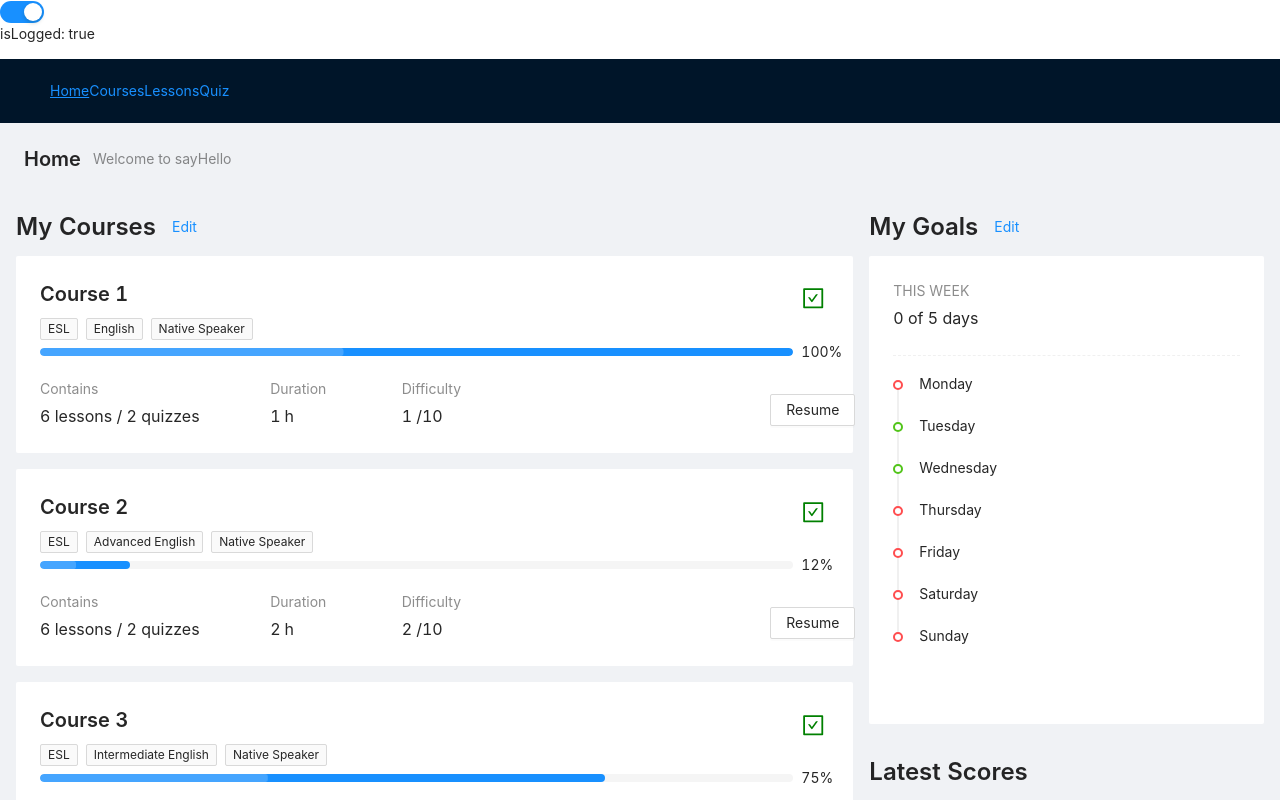
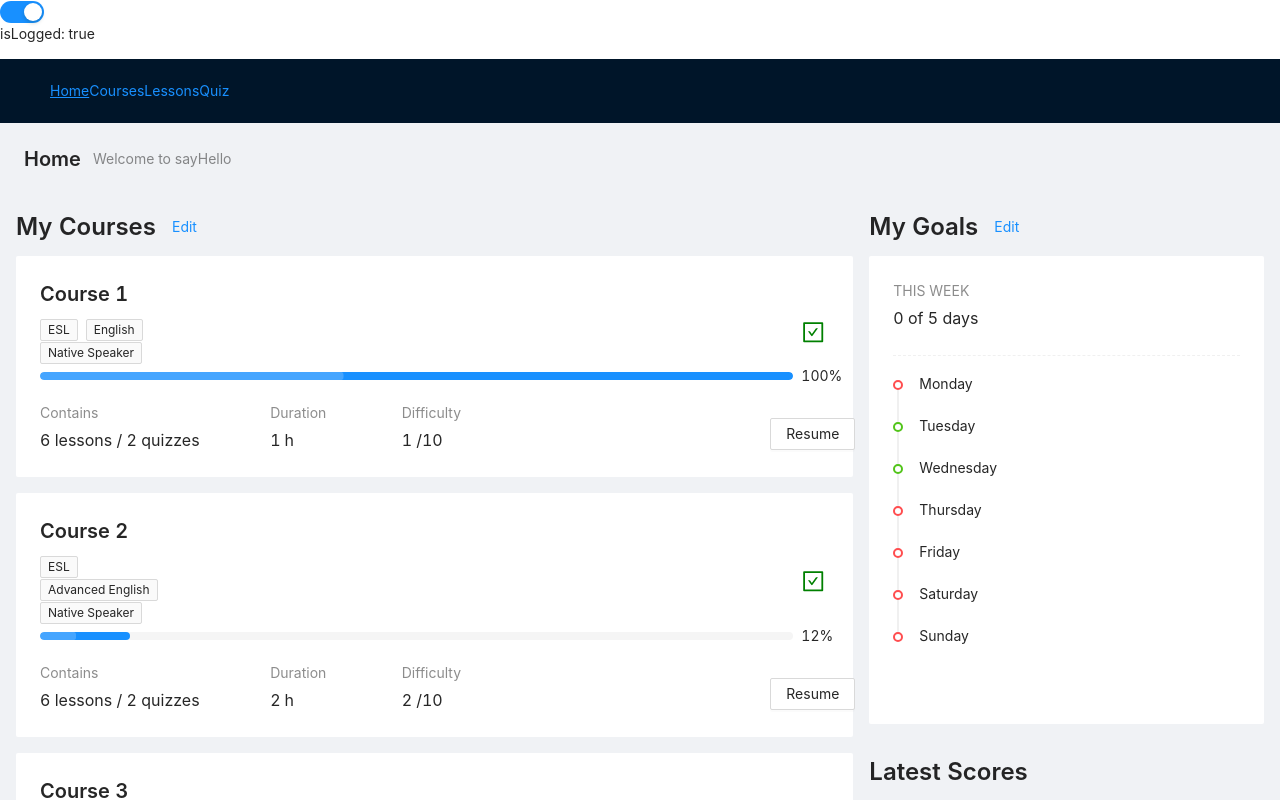
Before and after one commit to antoineGH/sayhello, a React (Create React App) app: page /auth/home in a window 1280 px wide. Shown: the top 800 px of the page. Built offline with nearby package versions, Linux system fonts and the light colour scheme.

Commit message:
create layout course lesson list

```diff
--- a/src/components/course/CourseSummary.tsx
+++ b/src/components/course/CourseSummary.tsx
@@ -38,7 +38,15 @@ const CourseSummary = ({
 				<Col span={4}>
 					<Title level={4}>{courseName}</Title>
 				</Col>
-				<Col span={1} offset={19} style={{ justifyContent: 'center', display: 'flex' }}>
+			</Row>
+			<Row>
+				<Col span={4}>
+					{tags.map((tag, count) => {
+						count++
+						return <Tag key={count}>{tag}</Tag>
+					})}
+				</Col>
+				<Col span={1} offset={19} style={{ justifyContent: 'center', display: 'flex', marginBottom: '1rem' }}>
 					<Tooltip title={completed === 100 ? `${courseName} completed` : `${courseName} not completed`}>
 						{completed ? (
 							<CheckSquareOutlined className='checkedLesson' />
@@ -47,12 +55,6 @@ const CourseSummary = ({
 						)}
 					</Tooltip>
 				</Col>
-			</Row>
-			<Row>
-				{tags.map((tag, count) => {
-					count++
-					return <Tag key={count}>{tag}</Tag>
-				})}
 			</Row>
 			{!isEnrolled && <Progress percent={completed} status='active' />}
 			<Row style={{ marginTop: '1rem' }}>
--- a/src/components/courseList/CourseList.tsx
+++ b/src/components/courseList/CourseList.tsx
@@ -69,7 +69,7 @@ const CourseList = () => {
 			{courses.map((course, count) => {
 				count++
 				return (
-					<Card bordered={false} style={{ marginBottom: '1rem' }}>
+					<Card key={count} bordered={false} style={{ marginBottom: '1rem' }}>
 						<CourseSummary
 							key={count}
 							courseID={course.courseID}
--- a/src/components/lesson/LessonSummary.tsx
+++ b/src/components/lesson/LessonSummary.tsx
@@ -30,7 +30,9 @@ const LessonSummary = ({
 				<Col span={4}>
 					<Title level={4}>{lessonName}</Title>
 				</Col>
-				<Col offset={18}>
+			</Row>
+			<Row>
+				<Col span={1} offset={23} style={{ justifyContent: 'center', display: 'flex' }}>
 					<Tooltip title={completed ? `${lessonName} completed` : `${lessonName} not completed`}>
 						{completed ? (
 							<CheckSquareOutlined className='checkedLesson' />
@@ -44,13 +46,15 @@ const LessonSummary = ({
 				<Col span={4}>
 					<Statistic title='Duration' value={duration} suffix='h' />
 				</Col>
-				<Col span={2} offset={18}>
+				<Col span={4}>
 					<Statistic title='Difficulty' value={difficulty} suffix='/10' />
 				</Col>
+				<Col span={1} offset={15} style={{ justifyContent: 'center', display: 'flex' }}>
+					<Button style={{ marginTop: '1rem' }} onClick={() => handleLesson(lessonID)}>
+						{completed ? 'Resume' : 'Start'}
+					</Button>
+				</Col>
 			</Row>
-			<Button style={{ marginTop: '1rem' }} onClick={() => handleLesson(lessonID)}>
-				{completed ? 'Resume' : 'Start'}
-			</Button>
 		</>
 	)
 }
```
